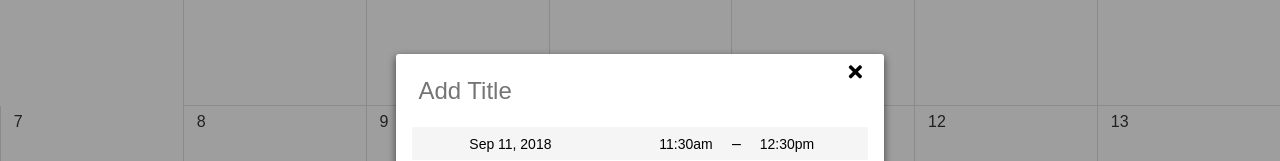
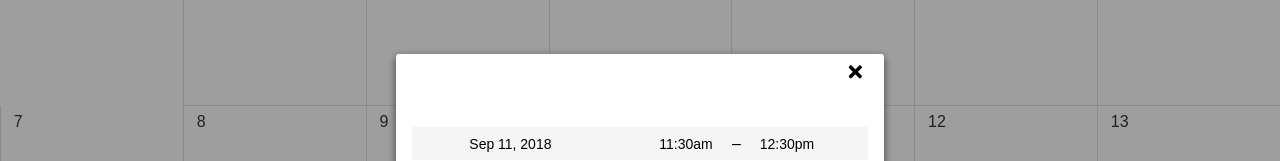
Before and after one commit to theboynextdoor/calendar-app, a React (Create React App) app: page / in a window 1280 px wide. Both pictures are taken after a click on the button "Add Reminder". Shown: the part 263-424 px from the top of the page. Built offline with nearby package versions, Linux system fonts and the light colour scheme.

Commit message:
Integrate react redux, but have to fix bugs

```diff
--- a/src/App.js
+++ b/src/App.js
@@ -1,5 +1,6 @@
 import React, { Component } from "react";
 import { connect } from "react-redux";
+
 // Internal Components
 import Days from "./components/Calendar/Days";
 import CalendarHeader from "./components/Calendar/Header";
@@ -19,6 +20,9 @@ import formatToMonthYear from "./helper/formatToMonthYear";
 // state
 import initState from "./initState";
 
+// Actions
+import { addReminder, editReminder, deleteReminder } from './actions/actions.js';
+
 // CSS
 import "./util.css";
 import "./App.css";
@@ -31,10 +35,25 @@ class App extends Component {
     super(props);
     this.state = {
       calendar: initState(new Date()),
-      isModalClose: true
+      isModalClose: true,
+      input: ""
     };
     this.closeModal = this.closeModal.bind(this);
     this.openModal = this.openModal.bind(this);
+    this.handleTitleChange = this.handleTitleChange.bind(this);
+    this.handleAddReminder = this.handleAddReminder.bind(this);
+  }
+
+  handleTitleChange(e) {
+    this.setState({
+      input: e.target.value
+    })
+  }
+
+  handleAddReminder() {
+    console.log(this.state.input);
+    this.props.addReminder(this.state.input);
+    this.setState({ input: "" });
   }
 
   closeModal() {
@@ -55,8 +74,13 @@ class App extends Component {
     let modalElement = (
       <Overlay classNames={["center-x-y"]}>
         <Modal onClick={this.closeModal}>
-          <TitleField placeholder="Add Title" />
-          <div className="datetime-container">
+          <input
+            type="text"
+            className="input-field input-field--title"
+            onChange={this.handleTitleChange}
+            value={this.state.input}
+          />
+            <div className="datetime-container">
             <div className="date-container">
               <DateField value="Sep 11, 2018" />
             </div>
@@ -66,7 +90,7 @@ class App extends Component {
               <TimeField value="12:30pm" type="time" />
             </div>
           </div>
-          <Button>SAVE</Button>
+          <button className="btn" onClick={this.handleAddReminder}>SAVE</button>
         </Modal>
       </Overlay>
       );
@@ -87,4 +111,7 @@ class App extends Component {
   }
 }
 
-export default App;
+export default connect(
+  null,
+  { addReminder }
+)(App);
--- a/src/components/FormFields/TimeField.js
+++ b/src/components/FormFields/TimeField.js
@@ -4,7 +4,7 @@ import './master.css';
 
 function TimeField(props) {
     return (
-        <input value={props.value} className="input-field input-field--time" required />
+        <input value={props.value} className="input-field input-field--time" required onChange={props.onChange}/>
     );
 }
 
--- a/src/components/FormFields/TitleField.js
+++ b/src/components/FormFields/TitleField.js
@@ -2,7 +2,7 @@ import React from 'react';
 
 function TitleField(props) {
     return (
-        <input type="text" placeholder={props.placeholder} className="input-field input-field--title"/>
+        <input type="text" placeholder={props.placeholder} className="input-field input-field--title" value={props.value}/>
     );
 }
 
```
